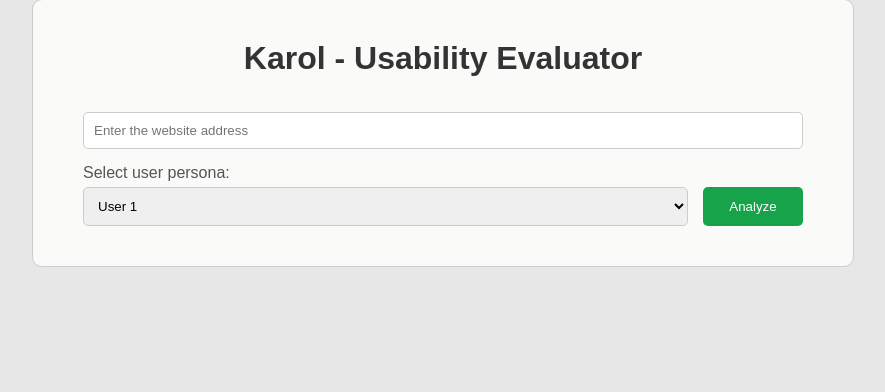
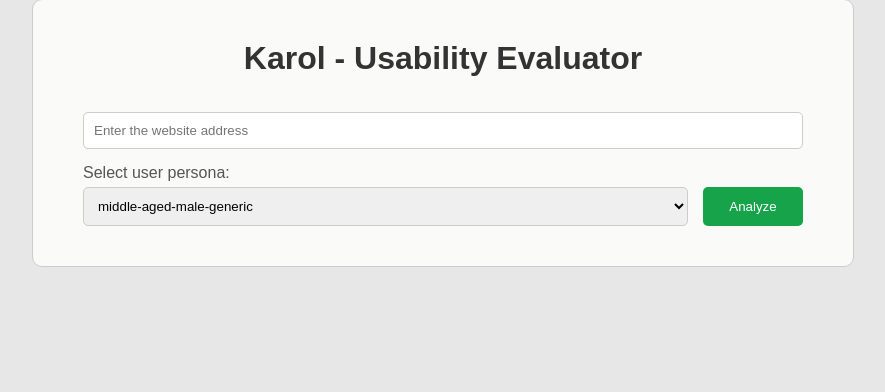
Before and after one commit to TELIT-Hackathon2023/1-karol, a FastAPI app: page / in a window 1280 px wide. Shown: the part 101-493 px from the top of the page, without its empty margins (197-1082 px from the left). Run offline with FastAPI, Linux system fonts and the light colour scheme.

Commit message:
UI fixes

```diff
--- a/main.py
+++ b/main.py
@@ -24,7 +24,17 @@ async def root(request: Request):
 @app.post("/process_form")
 async def process_form(request: Request):
     form_data = await request.form()
-    url = form_data.get("url_field", "No value provided");
+    url = form_data.get("url_field", "No value provided")
+    option = form_data.get("user-selection-field", "middle-aged-male-generic")
+    persona = {}
+
+    with open("personas/personas.json", 'r') as json_file:
+        data = json.load(json_file)
+        for dictionary in data:
+            if dictionary.get('persona_id') == option:
+                persona = dictionary
+
+    print(persona)
 
     if not validator.is_url(url):
         raise HTTPException(400)
@@ -33,6 +43,7 @@ async def process_form(request: Request):
     print(descriptions)
 
     domain = parse_domain(url)
+    print(domain)
     css_improvements = {domain: []}
 
     try:
@@ -51,7 +62,7 @@ async def process_form(request: Request):
         raise HTTPException(500)
 
     completion = client.chat.completions.create(
-        model="gpt-4",
+        model="gpt-3.5-turbo",
         messages=[
             {"role": "system",
              "content": "You are skilled in explaining about website usability and you will recieve data resembling python list, where each element is tuple containing count, description and explanation values. I need you to read the description value and generate according explanation value which will be resulting explenation.Return porvided data in JSON, where each element will be object with count, description and explenation"},
@@ -61,6 +72,12 @@ async def process_form(request: Request):
     )
 
     resp = json.loads(completion.choices[0].message.content)
+
+    for dictionary in resp:
+        for key in ['count', 'description', 'explanation']:
+            if key not in dictionary:
+                raise HTTPException(500, "Unable to parse GPT response")
+
     resp = [(x['count'], x['description'], x['explanation']) for x in resp]
 
     return {"code-improvements": resp,
--- a/personas/personas.json
+++ b/personas/personas.json
@@ -89,7 +89,7 @@
     "familiar_with_product": false
   },
   {
-    "persona_id": "elderlz-female-generic",
+    "persona_id": "elderly-female-generic",
     "age_range": "59-99",
     "gender": "female",
     "occupations": [
--- a/static/evaluate.js
+++ b/static/evaluate.js
@@ -11,7 +11,7 @@ $('#url-field, #user-selection-field').keypress(function (e) {
 
 function submitForm() {
     const submitButton = $('#form-submit-button');
-    submitButton.prop('disabled',true);
+    submitButton.prop('disabled', true);
     const inputField = $('#url-field').val();
     const optionField = $('#user-selection-field').val();
     const resultDiv = $('#result');
@@ -27,16 +27,22 @@ function submitForm() {
             type: 'POST',
             data: {url_field: inputField, user_field: optionField},
             success: function (data) {
+                $("#results").show();
+                $("#analyzing").hide();
+                submitButton.prop('disabled', false);
                 ci_table = data["code-improvements"];
                 css_table = data["css-tags-improvements"];
                 domain = data["domain"];
                 generateHTMLTable(ci_table);
                 generateCSSTagsTable(css_table, domain)
 
-                $("#results").show();
-                $("#analyzing").hide();
-                submitButton.prop('disabled',false);
             },
+            statusCode: {
+                500: function (data) {
+                    submitButton.prop('disabled', false);
+                    alert(data.responseJSON.detail);
+                }
+            }
         });
 
     } catch (error) {
--- a/templates/index.html
+++ b/templates/index.html
@@ -17,11 +17,12 @@
             <div id="persona-select">
                 <label for="user-selection-field">Select user persona:</label>
                 <select id="user-selection-field" name="user-selection-field">
-                        <option value="option1">User 1</option>
-                        <option value="option2">User 2</option>
-                        <option value="option3">User 3</option>
-                        <option value="option3">User 4</option>
-                        <option value="option3">User 5</option>
+                    <option value="middle-aged-male-generic">middle-aged-male-generic</option>
+                    <option value="middle-aged-female-generic">"middle-aged-female-generic"</option>
+                    <option value="child-male-generic">"child-male-generic"</option>
+                    <option value="child-female-generic">"child-female-generic"</option>
+                    <option value="elderly-male-generic">"elderly-male-generic"</option>
+                    <option value="elderly-female-generic">"elderly-female-generic"</option>
                 </select>
             </div>
             <button id="form-submit-button" type="button" onclick="submitForm()">Analyze</button>
```
Also changed, not shown: 1 other file. Lines whose indentation alone changed are shown as unchanged.
